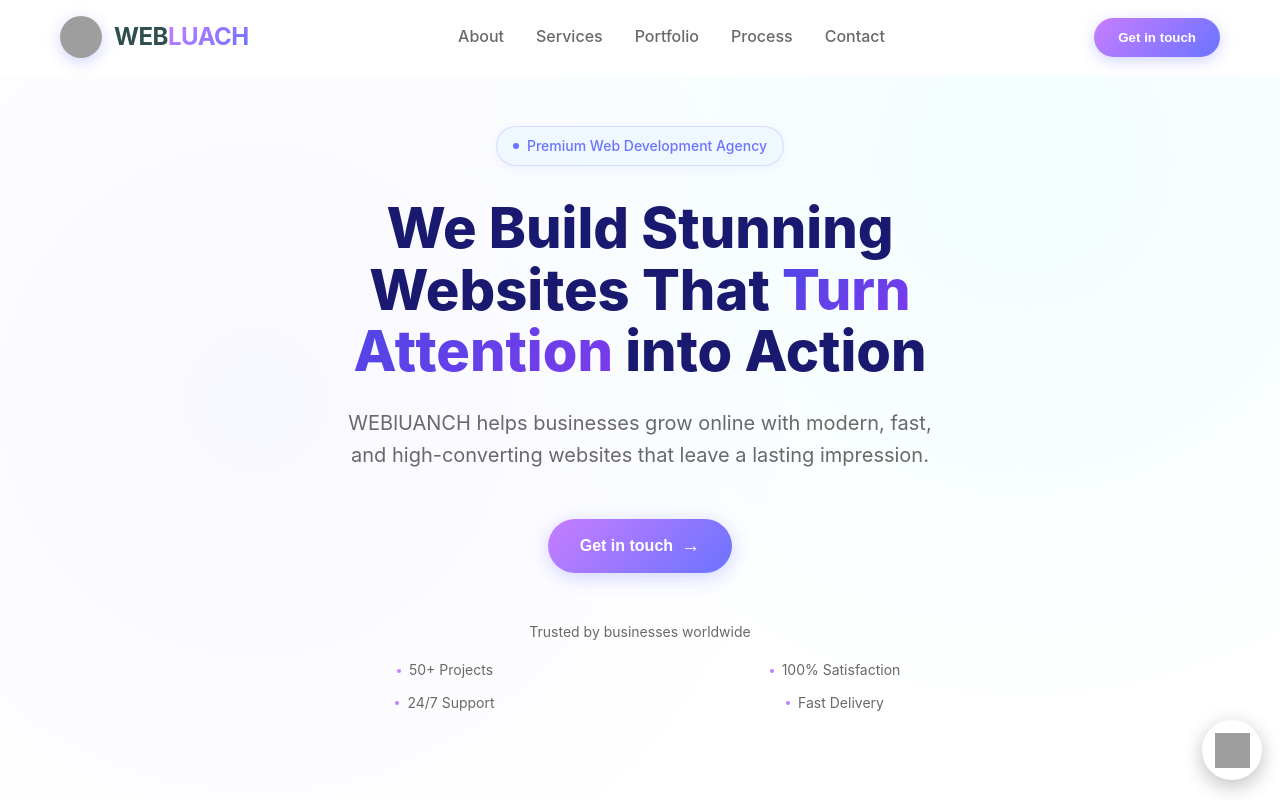
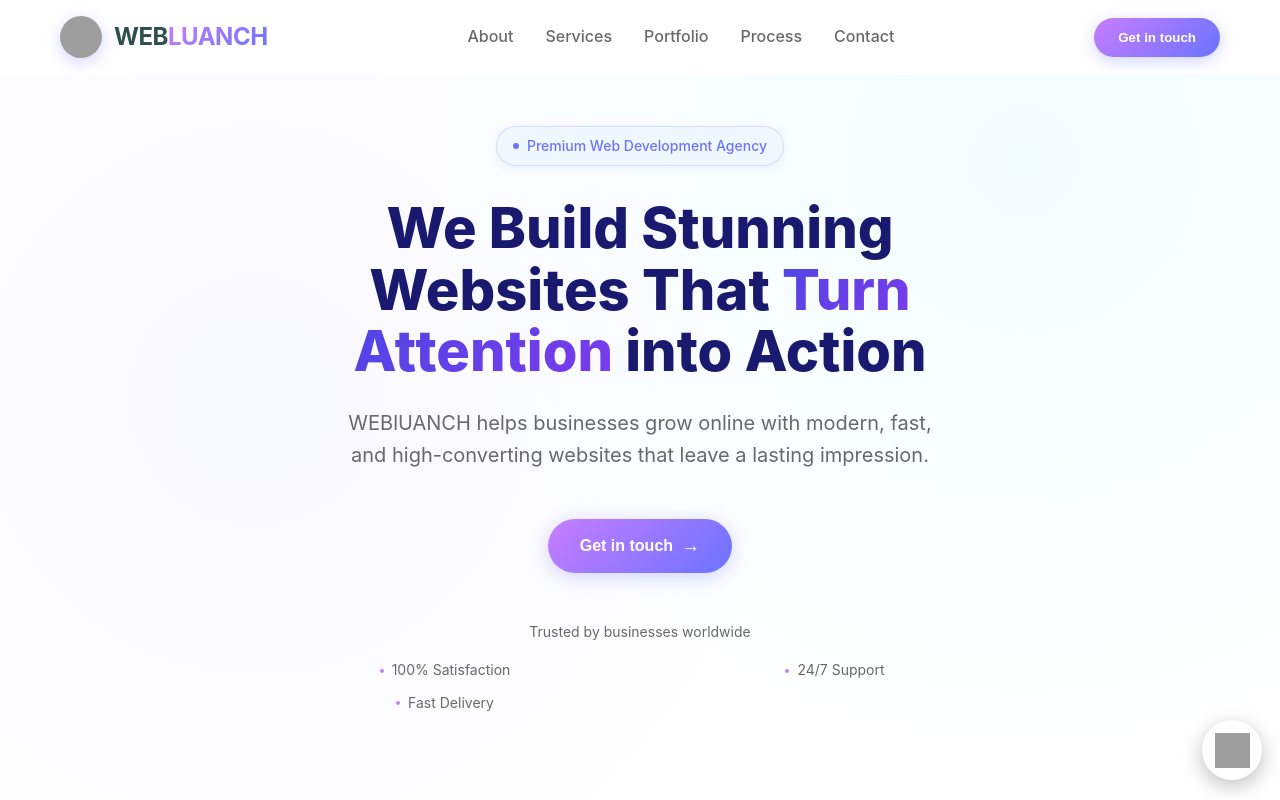
Before and after one commit to shehanaa56-beep/WebLuanch, a React (Create React App) app: page / in a window 1280 px wide. Shown: the top 800 px of the page. Built offline with nearby package versions, Linux system fonts and the light colour scheme; grey boxes are pictures that could not be loaded.

Commit message:
Fix base path for Vercel

```diff
--- a/src/components/Header.js
+++ b/src/components/Header.js
@@ -36,7 +36,7 @@ const Header = () => {
 
           <div className="brand-name">
             <span className="brand-web">WEB</span>
-            <span className="brand-luach">LUACH</span>
+            <span className="brand-luach">LUANCH</span>
           </div>
         </div>
 
--- a/src/components/Hero.js
+++ b/src/components/Hero.js
@@ -30,10 +30,6 @@ const Hero = () => {
           <div className="trust-features">
             <div className="feature">
               <span className="feature-dot"></span>
-              50+ Projects
-            </div>
-            <div className="feature">
-              <span className="feature-dot"></span>
               100% Satisfaction
             </div>
             <div className="feature">
```
